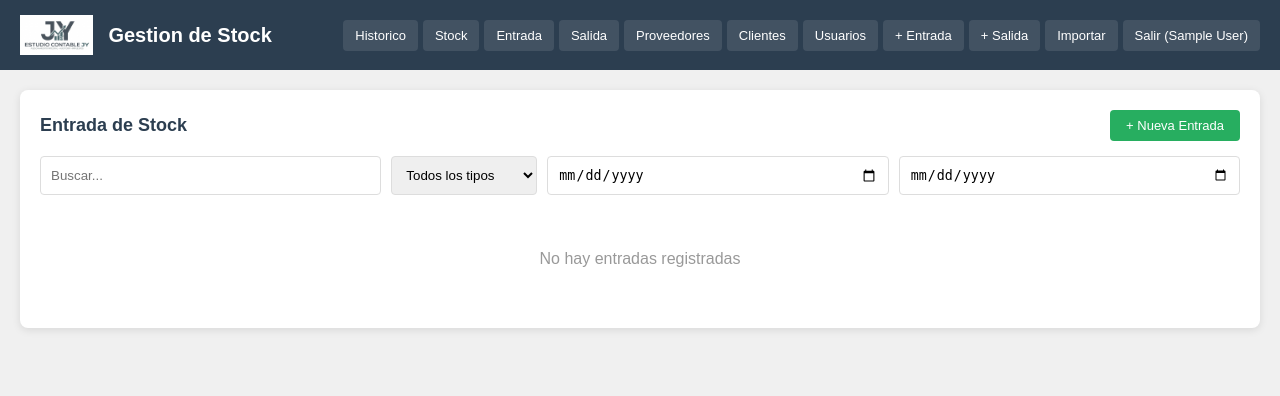
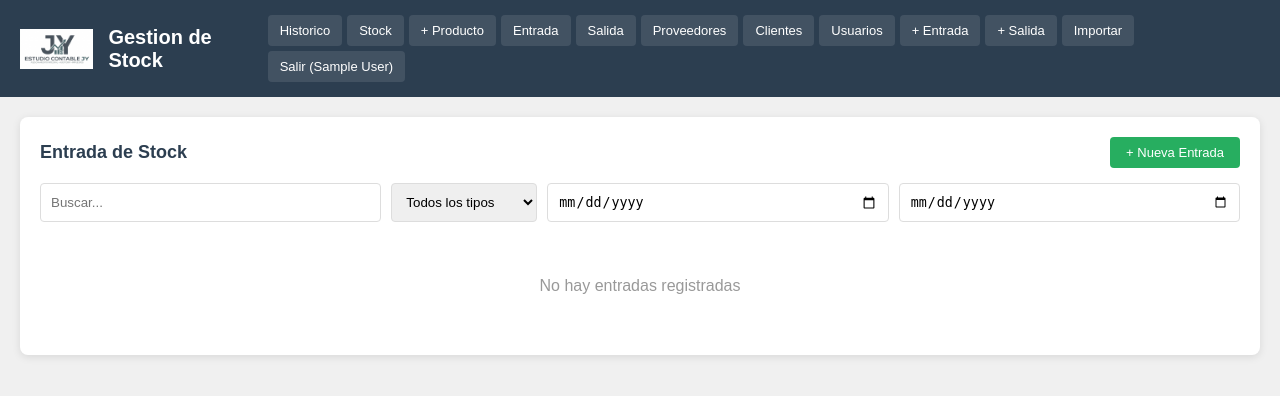
Before and after one commit to asubelza/Stock-excel, a Flask app: page /entrada in a window 1280 px wide. Shown: the top 396 px of the page. Run offline with Flask 3, Linux system fonts and the light colour scheme; the visitor is signed in with stand-in values (Sample User, id 1); data that the repository does not hold is empty; some libraries are stand-ins or nearby versions.

Commit message:
feat: add nuevo producto link in menu

```diff
--- a/templates/base.html
+++ b/templates/base.html
@@ -76,6 +76,7 @@
         <div class="nav">
             {% if session.get('rol') == 'admin' %}<a href="/stock/historico">Historico</a>{% endif %}
             <a href="/stock/">Stock</a>
+            <a href="/stock/nuevo_producto">+ Producto</a>
             <a href="/stock/entrada">Entrada</a>
             <a href="/stock/salida">Salida</a>
             <a href="/stock/proveedores">Proveedores</a>
```
